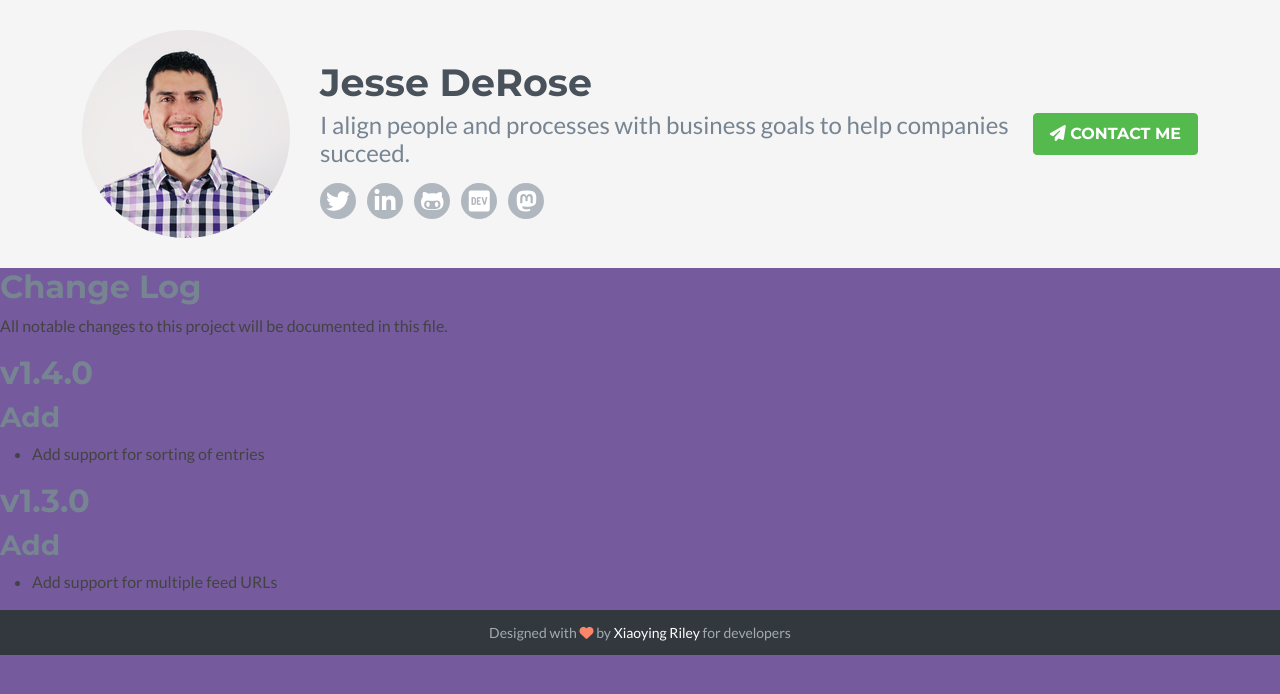
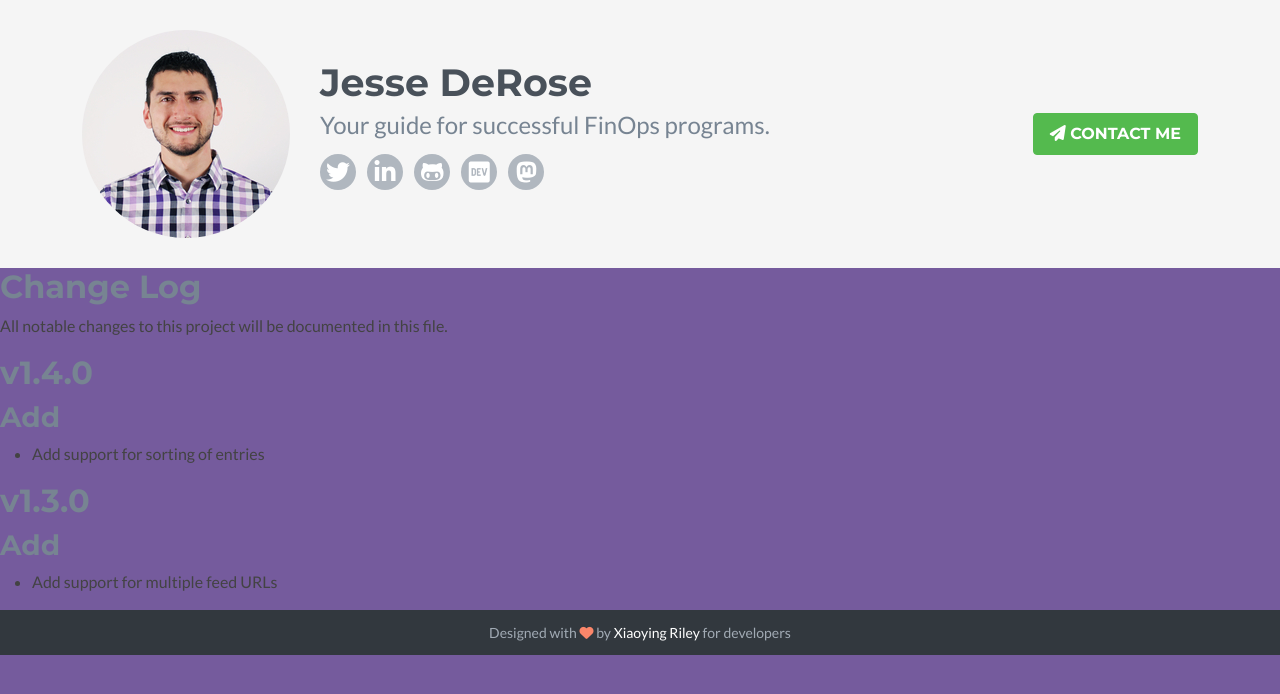
Before and after one commit to jcderose/jcderose.github.io, a Jekyll site: the page built from assets/plugins/vanilla-rss/CHANGELOG.md, in a window 1280 px wide. Shown: the top 694 px of the page. Built offline with Jekyll 4.4.1, drawn with Linux system fonts in a browser that asks for light colours; nearby versions of some CDN libraries; our own code applies the rules of GitHub Pages for plain Markdown files; a style sheet for code colours, icons or effects is not loaded.

Commit message:
Updating header and about me blurb.

```diff
--- a/_includes/header.html
+++ b/_includes/header.html
@@ -6,7 +6,7 @@
             <img class="profile-image img-fluid float-start rounded-circle" src="/assets/images/profile.jpeg" alt="profile image" />
             <div class="profile-content">
                 <h1 class="name">Jesse DeRose</h1>
-                <h2 class="desc">I align people and processes with business goals to help companies succeed.</h2>
+                <h2 class="desc">Your guide for successful FinOps programs.</h2>
                 <ul class="social list-inline">
                     <li class="list-inline-item"><a href="https://www.twitter.com/{{ site.twitter_username }}"><i class="fab fa-twitter"></i></a></li>
                     <li class="list-inline-item"><a href="https://www.linkedin.com/in/{{ site.linkedin_username }}"><i class="fab fa-linkedin-in"></i></a></li>
--- a/index.html
+++ b/index.html
@@ -14,7 +14,7 @@
                 <div class="section-inner shadow-sm rounded">
                     <h2 class="heading">About Me</h2>
                     <div class="content">
-                        <p>10 years building digital transformation programs across IT, DevOps, and FinOps taught me that lasting operational resilience stems from people, not from technology. My programs are successful because they align people, processes, and technology to accomplish quick-wins and create sustainable long-term change.</p>
+                        <p>10 years building digital transformation programs across IT, DevOps, and FinOps taught me that lasting success stems from people, not from technology. My programs are successful because they align people, processes, and technology to accomplish quick-wins and create sustainable long-term change.</p>
                         <p>My consulting mindset enables me to work with multiple organizations and vendors at various levels of project management maturity, and build strong working relationships with senior leaders and engineers across functions and departments. My deep familiarity with software and business development processes enables me to effectively manage complex cross-functional projects.</p>
 
                     </div><!--//content-->
```
